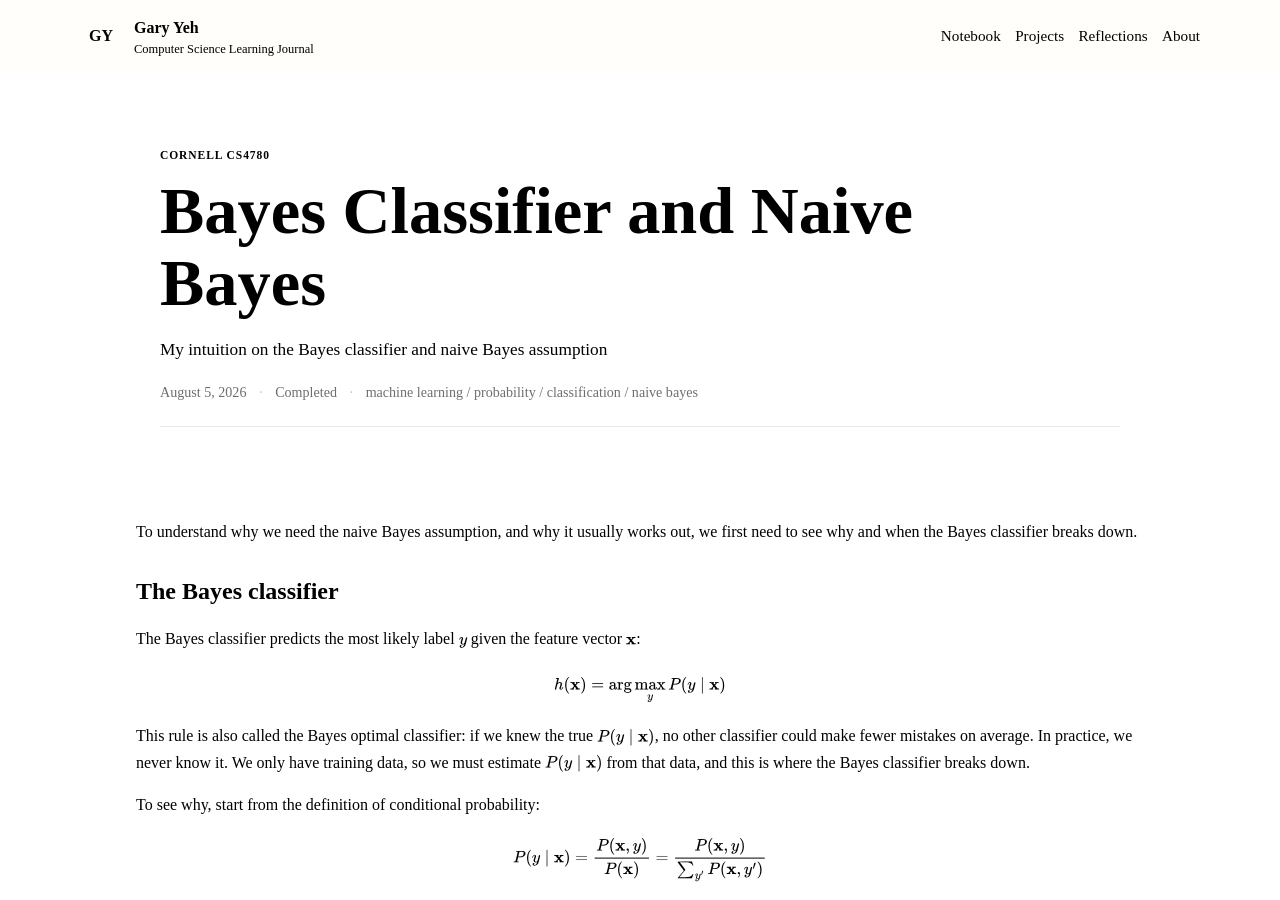
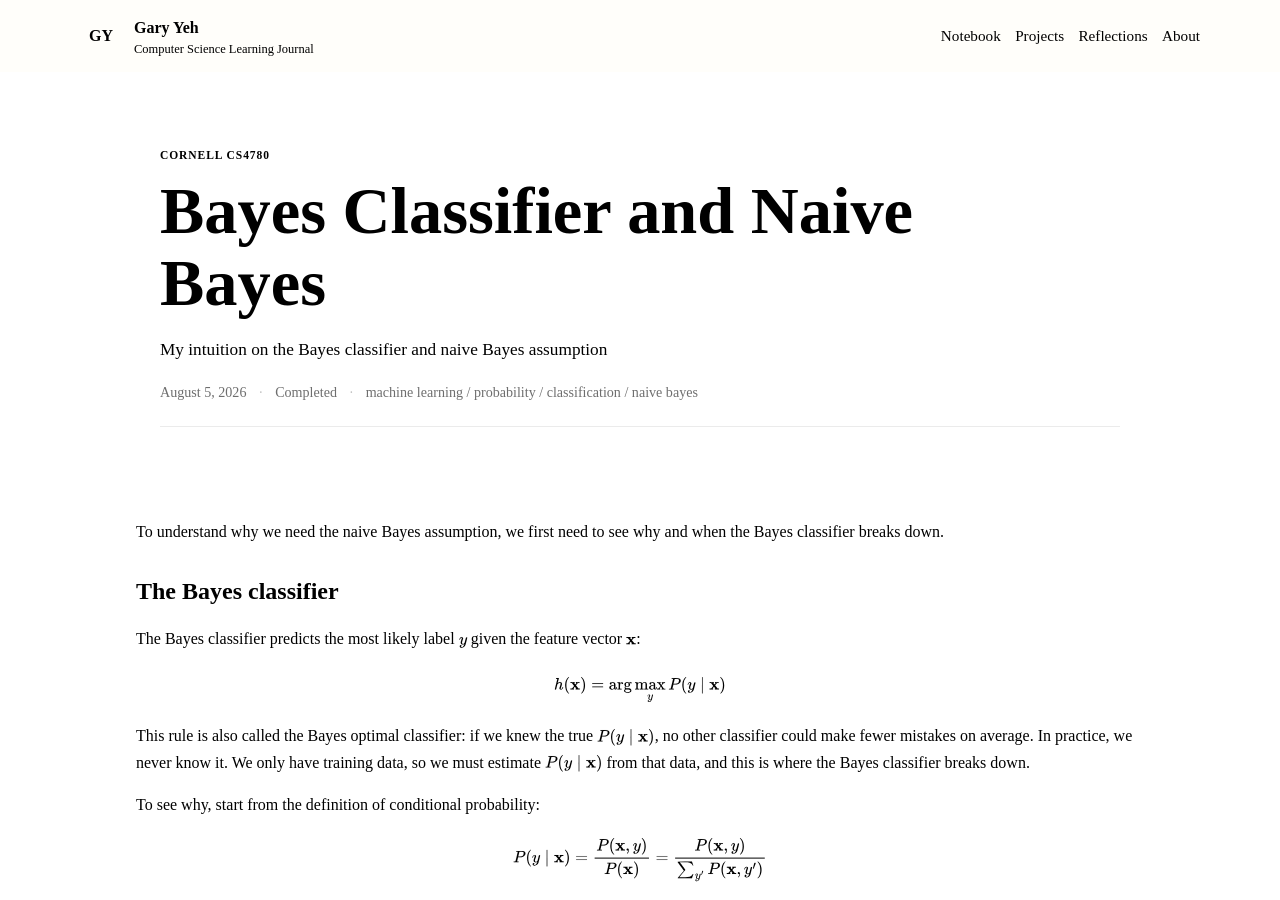
Before and after one commit to garyyehhh/garyyehhh.github.io, a Jekyll site: the page built from _notes/bayes-classifier-naive-bayes.md, in a window 1280 px wide and 900 px high. Built offline with Jekyll 4.4.1, drawn with Linux system fonts in a browser that asks for light colours.

```diff
--- a/_notes/bayes-classifier-naive-bayes.md
+++ b/_notes/bayes-classifier-naive-bayes.md
@@ -18,7 +18,7 @@ summary: "My intuition on the Bayes classifier and naive Bayes assumption"
 thinking_excerpt: "A perspective on classifiers"
 ---
 
-To understand why we need the naive Bayes assumption, and why it usually works out, we first need to see why and when the Bayes classifier breaks down.
+To understand why we need the naive Bayes assumption, we first need to see why and when the Bayes classifier breaks down.
 
 ## The Bayes classifier
 
@@ -216,7 +216,7 @@ $$
 
 From here, there are a few different scenarios where we can use the naive Bayes classifier. Each one depends on what kind of features we have.
 
-### Categorical Naive Bayes
+## Categorical Naive Bayes
 
 ### The setup
 
```
